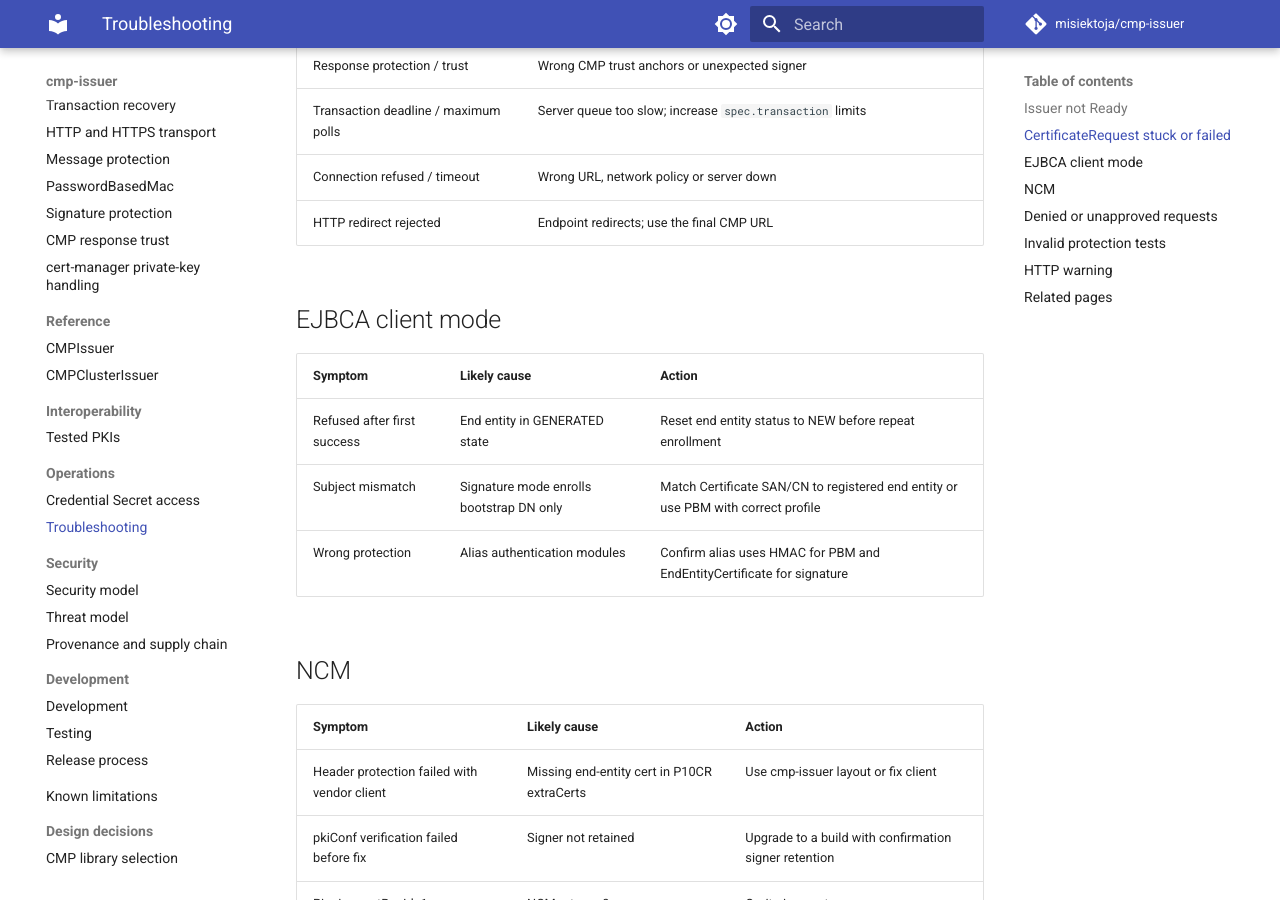
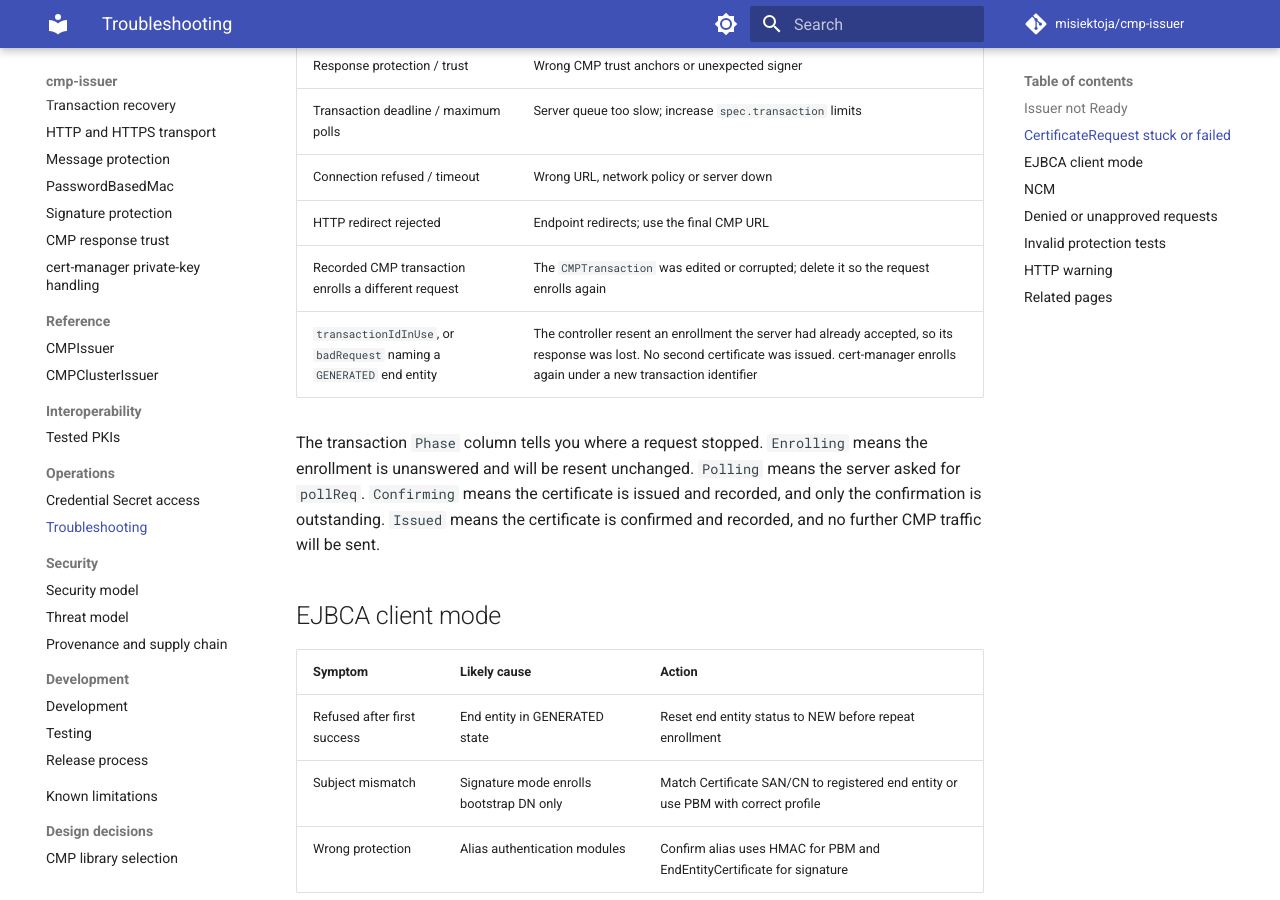
Before and after one commit to misiektoja/cmp-issuer, an MkDocs documentation site: the page built from docs/operations/troubleshooting.md, in a window 1280 px wide and 900 px high, scrolled down 749 px. Built offline with MkDocs 1.6.1 and Material for MkDocs 9.7.7, drawn with Linux system fonts in a browser that asks for light colours; comment, search, counter and statistics services are not loaded.

Commit message:
docs(operations): explain the transaction phase column

```diff
--- a/docs/operations/troubleshooting.md
+++ b/docs/operations/troubleshooting.md
@@ -24,6 +24,10 @@ kubectl logs -n cmp-issuer-system deploy/cmp-issuer-controller-manager -c manage
 | Transaction deadline / maximum polls | Server queue too slow; increase `spec.transaction` limits |
 | Connection refused / timeout | Wrong URL, network policy or server down |
 | HTTP redirect rejected | Endpoint redirects; use the final CMP URL |
+| Recorded CMP transaction enrolls a different request | The `CMPTransaction` was edited or corrupted; delete it so the request enrolls again |
+| `transactionIdInUse`, or `badRequest` naming a `GENERATED` end entity | The controller resent an enrollment the server had already accepted, so its response was lost. No second certificate was issued. cert-manager enrolls again under a new transaction identifier |
+
+The transaction `Phase` column tells you where a request stopped. `Enrolling` means the enrollment is unanswered and will be resent unchanged. `Polling` means the server asked for `pollReq`. `Confirming` means the certificate is issued and recorded, and only the confirmation is outstanding. `Issued` means the certificate is confirmed and recorded, and no further CMP traffic will be sent.
 
 ## EJBCA client mode
 
```
